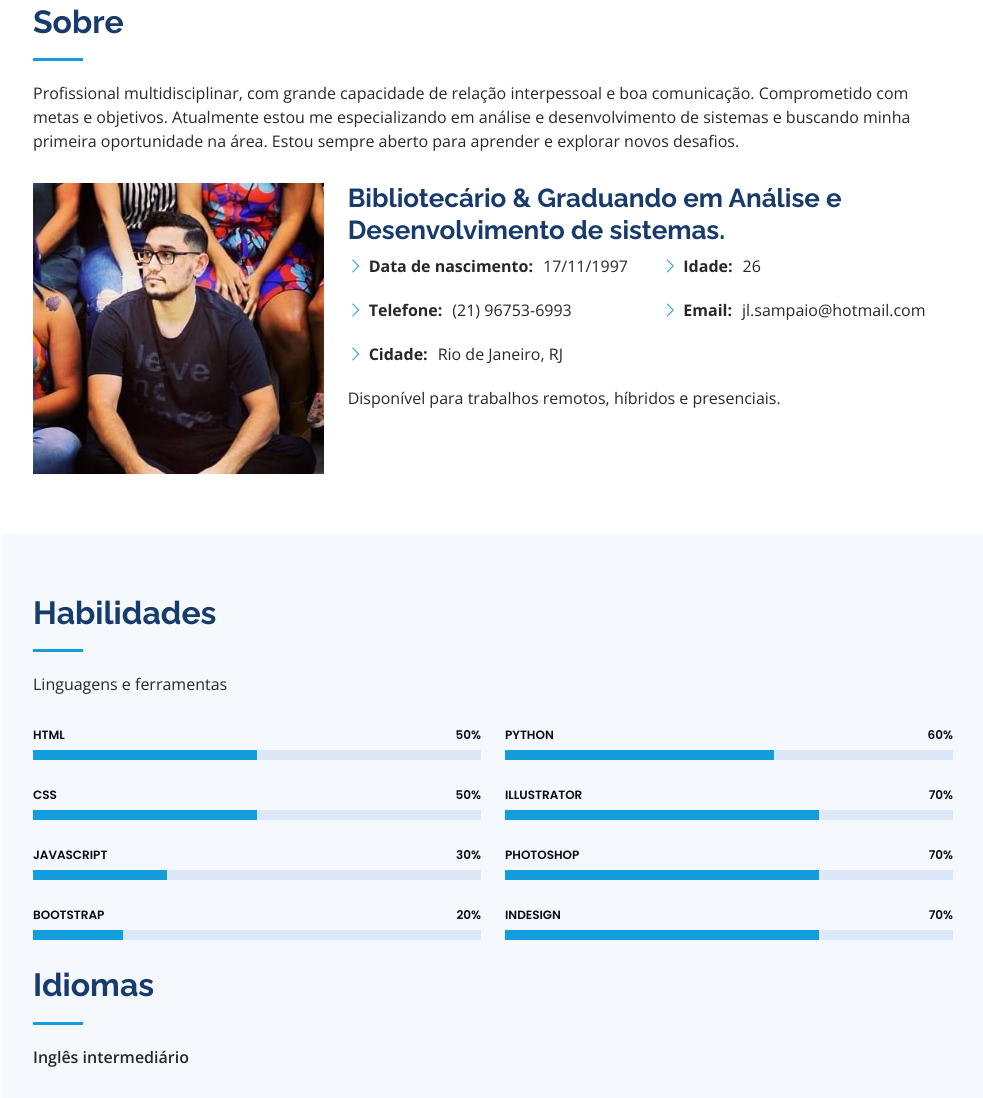
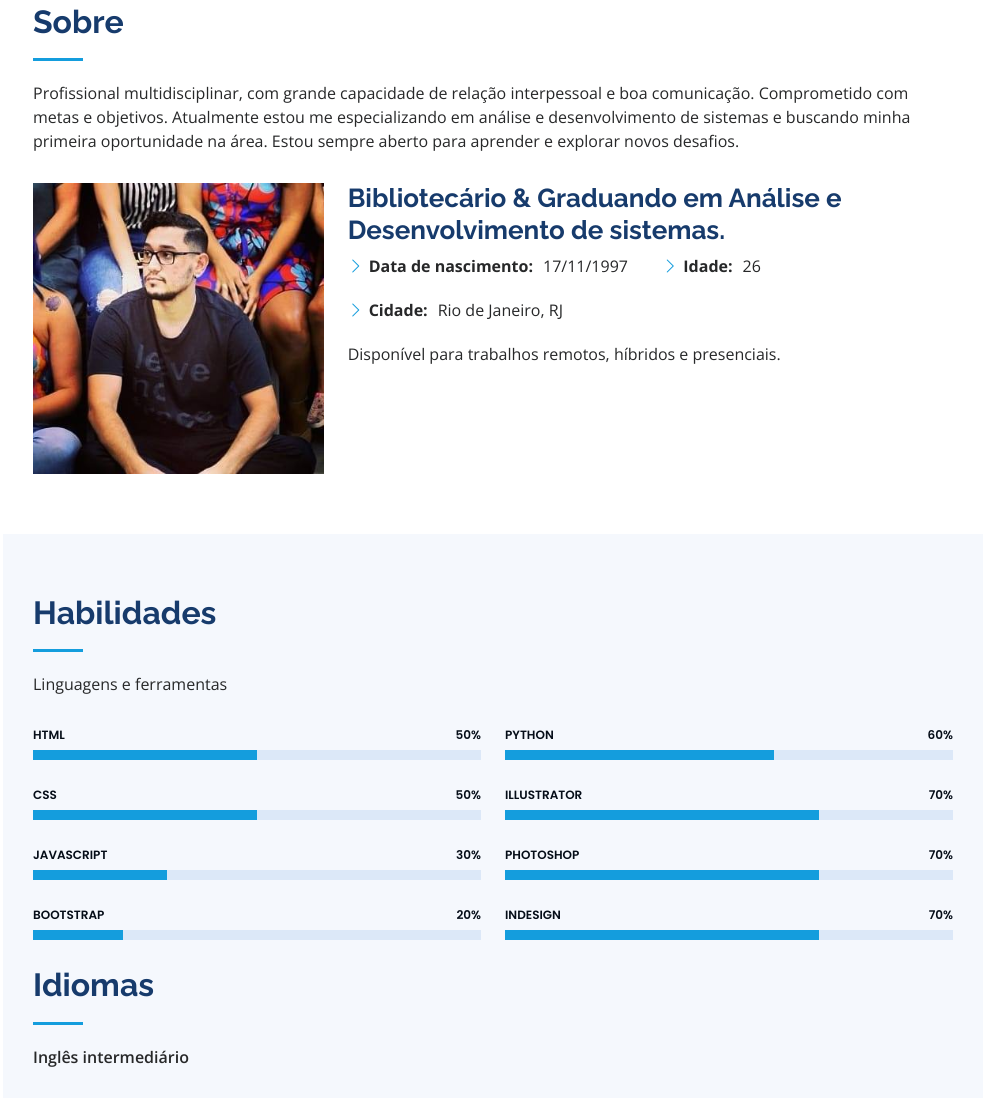
Before and after one commit to jl-sampaio/apresentacao-profissional, a plain HTML site: page index.html in a window 1280 px wide. Shown: the part 857-1955 px from the top of the page, without its empty margins (297-1280 px from the left). Drawn offline with nearby package versions, Linux system fonts and the light colour scheme.

Commit message:
Alteração dados

```diff
--- a/index.html
+++ b/index.html
@@ -93,14 +93,12 @@
               <div class="col-lg-6">
                 <ul>
                   <li><i class="bi bi-chevron-right"></i> <strong>Data de nascimento:</strong> <span>17/11/1997</span></li>
-                  <li><i class="bi bi-chevron-right"></i> <strong>Telefone:</strong> <span>(21) 96753-6993</span></li>
                   <li><i class="bi bi-chevron-right"></i> <strong>Cidade:</strong> <span>Rio de Janeiro, RJ</span></li>
                 </ul>
               </div>
               <div class="col-lg-6">
                 <ul>
                   <li><i class="bi bi-chevron-right"></i> <strong>Idade:</strong> <span>26</span></li>
-                  <li><i class="bi bi-chevron-right"></i> <strong>Email:</strong> <span>jl.sampaio@hotmail.com</span></li>
                 </ul>
               </div>
             </div>
```
